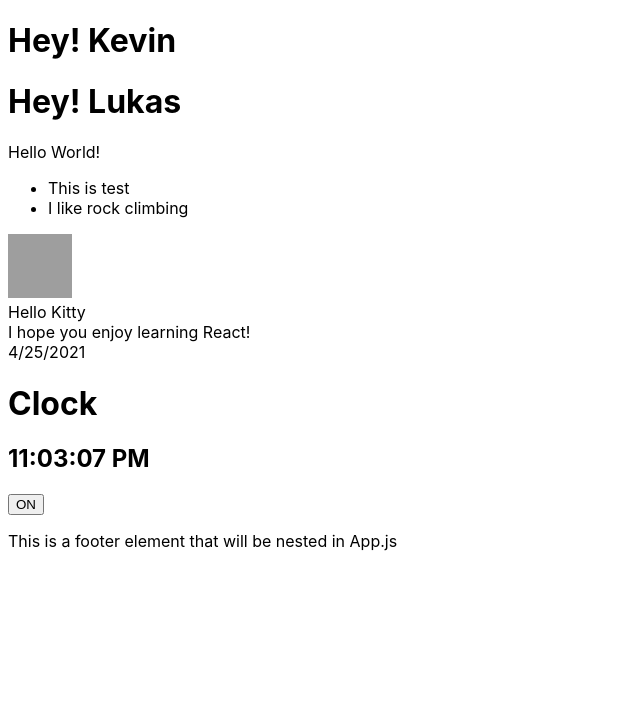
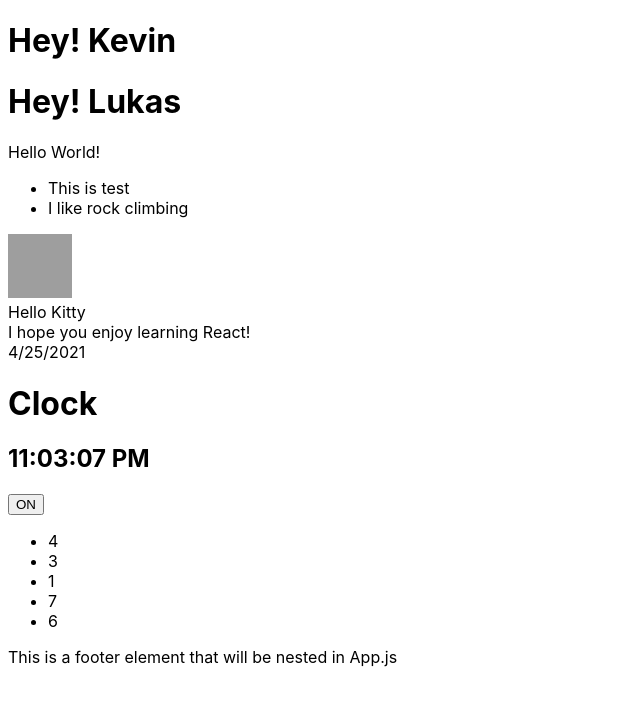
Before and after one commit to ktapia576/react-playground, a React (Create React App) app: page / in a window 1280 px wide. Shown: the top 706 px of the page, without its empty margins (0-640 px from the left). Built offline with nearby package versions, Linux system fonts and the light colour scheme; grey boxes are pictures that could not be loaded.

Commit message:
Add list item component and set keys for list item

```diff
--- a/src/App.js
+++ b/src/App.js
@@ -2,7 +2,8 @@
 import HelloWorld from "./HelloWorld";
 import Comment from "./Comment";
 import Clock from "./Clock";
-import Toggle from ".//Toggle";
+import Toggle from "./Toggle";
+import NumberList from "./NumberList";
 import Footer from "./Footer";
 
 function App() {
@@ -14,10 +15,13 @@
       <Comment date={comment.date} text={comment.text} author={comment.author} />
       <Clock />
       <Toggle />
+      <NumberList numbers={numbers} />
       <Footer />
     </div>
   );
 }
+
+const numbers = [4,3,1,7,6];
 
 // Test Data
 const comment = {
--- /dev/null
+++ b/src/ListItem.js
@@ -0,0 +1,5 @@
+function ListItem(props) {
+    return <li>{props.value}</li>;
+}
+
+export default ListItem;
--- a/src/NumberList.js
+++ b/src/NumberList.js
@@ -1,9 +1,13 @@
+import ListItem from "./ListItem";
+
 function NumberList(props) {
     const numbers = props.numbers;
     const listItems = numbers.map((number) =>
-        <li>{number}</li>
+        <ListItem key={number.toString()} value={number} />
     );
-
+    return (
+        <ul>{listItems}</ul>
+    );
 }
 
 export default NumberList;
```
